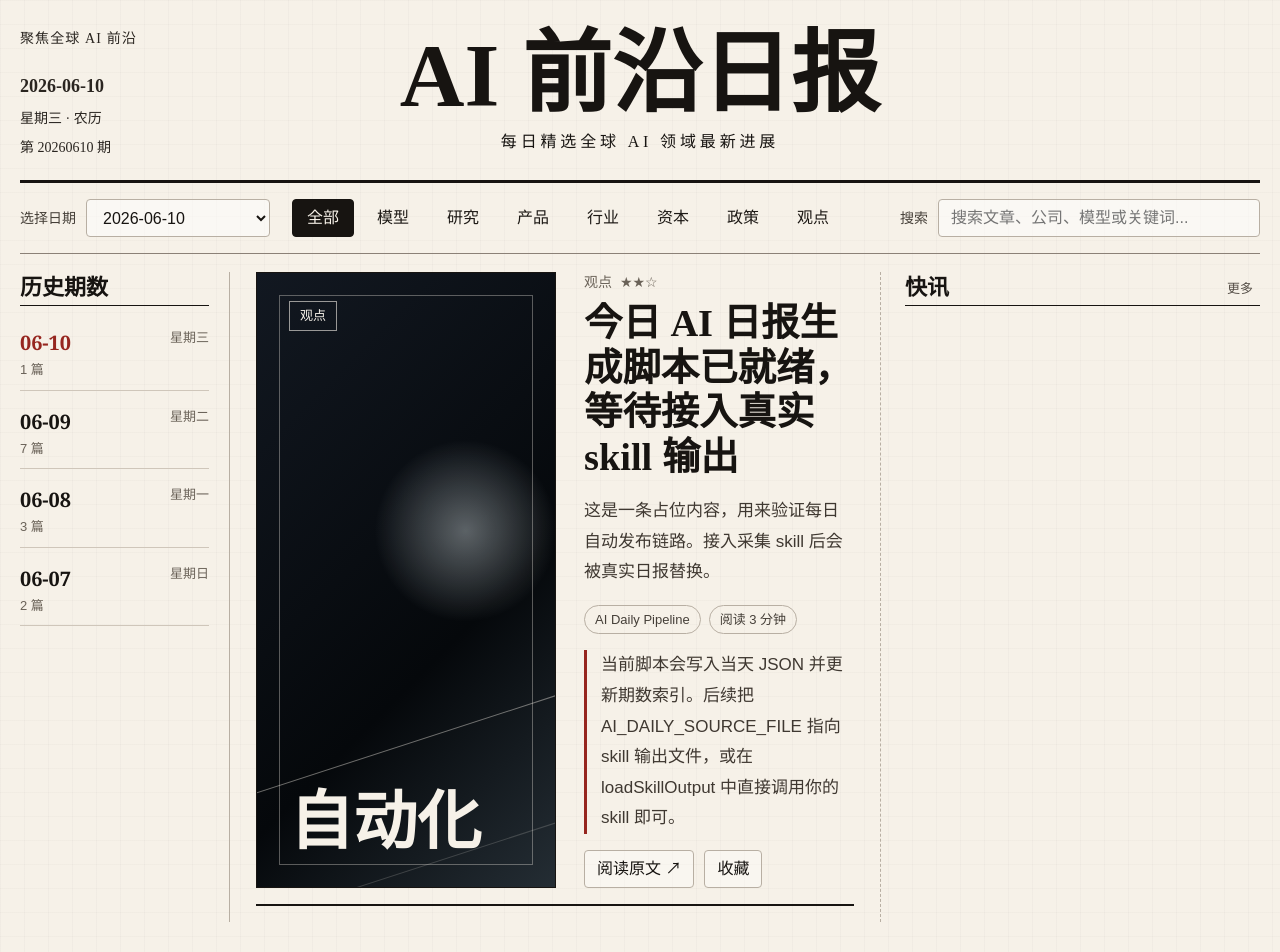
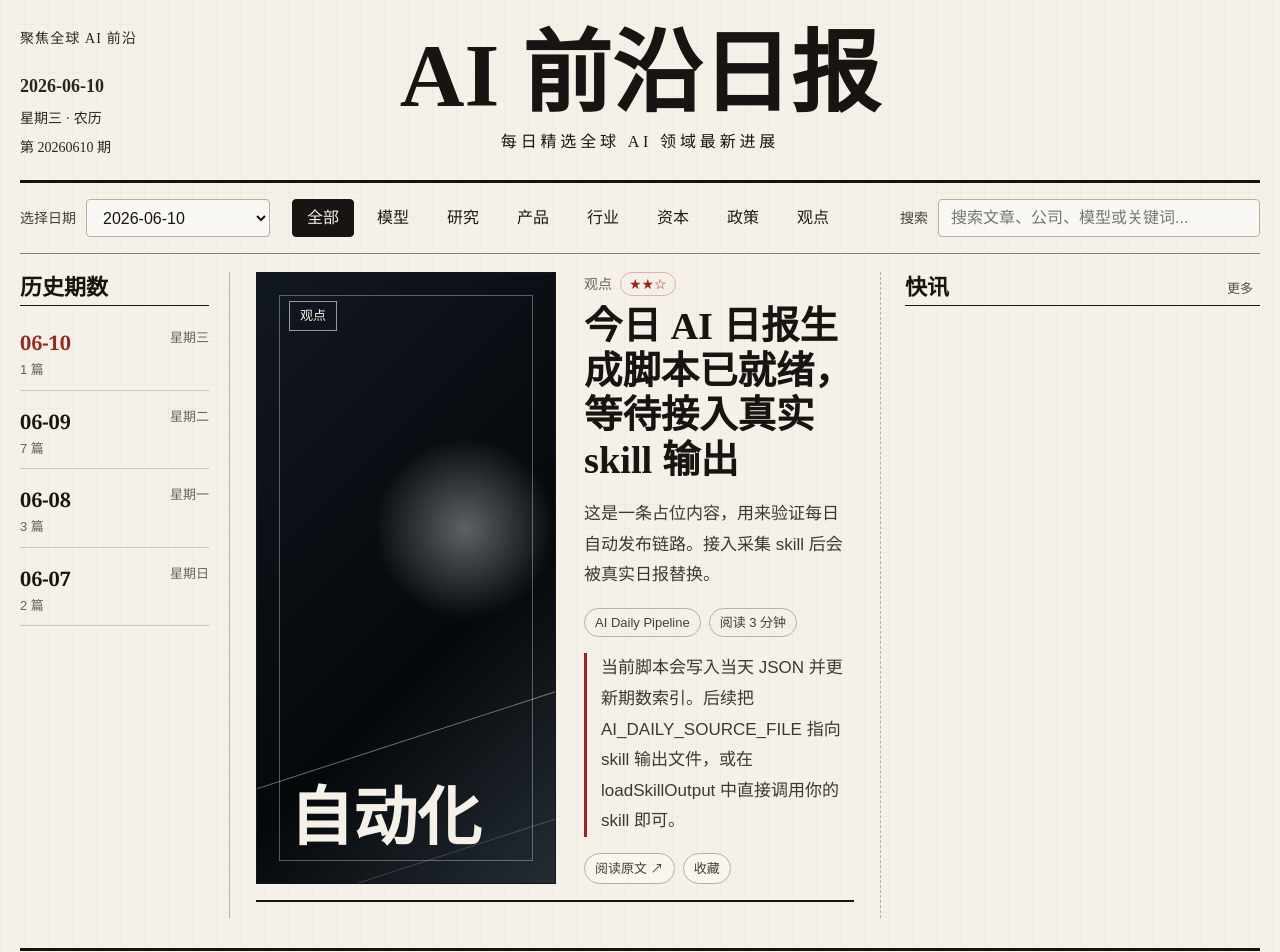
Before and after one commit to evgenyasho360-code/ai-newspaper, a React (Vite) app in the folder ai-newspaper/: page / in a window 1280 px wide. Shown: the top 952 px of the page. Built offline with nearby package versions, Linux system fonts and the light colour scheme.

Commit message:
Align action pills with article metadata

```diff
--- a/ai-newspaper/src/styles.css
+++ b/ai-newspaper/src/styles.css
@@ -329,12 +329,15 @@ input:focus {
   font-size: 14px;
 }
 
-.article-kicker em {
+.impact-stars {
   border: 1px solid #d9b6ad;
+  border-radius: 999px;
   color: #96261f;
-  font-style: normal;
+  font-family: Georgia, "Times New Roman", serif;
   font-size: 12px;
-  padding: 1px 5px;
+  line-height: 1;
+  padding: 4px 8px;
+  white-space: nowrap;
 }
 
 .lead-story h2 {
@@ -400,7 +403,7 @@ input:focus {
 .favorite-actions {
   display: flex;
   flex-wrap: wrap;
-  gap: 10px;
+  gap: 8px;
   align-items: center;
 }
 
@@ -409,23 +412,26 @@ input:focus {
 .favorite-button {
   display: inline-flex;
   align-items: center;
-  min-height: 38px;
+  min-height: 31px;
   border: 1px solid #b8afa3;
-  border-radius: 4px;
+  border-radius: 999px;
   background: rgba(255, 255, 255, 0.32);
-  color: #171411;
-  padding: 6px 12px;
+  color: #453f38;
+  font-size: 13px;
+  padding: 4px 10px;
   text-decoration: none;
 }
 
 .article-actions .source-link:hover,
 .favorite-actions .source-link:hover,
 .favorite-button:hover {
-  border-color: #171411;
+  border-color: #96261f;
+  color: #96261f;
 }
 
 .favorite-button.active {
   border-color: #96261f;
+  background: rgba(150, 38, 31, 0.08);
   color: #96261f;
 }
 
```
